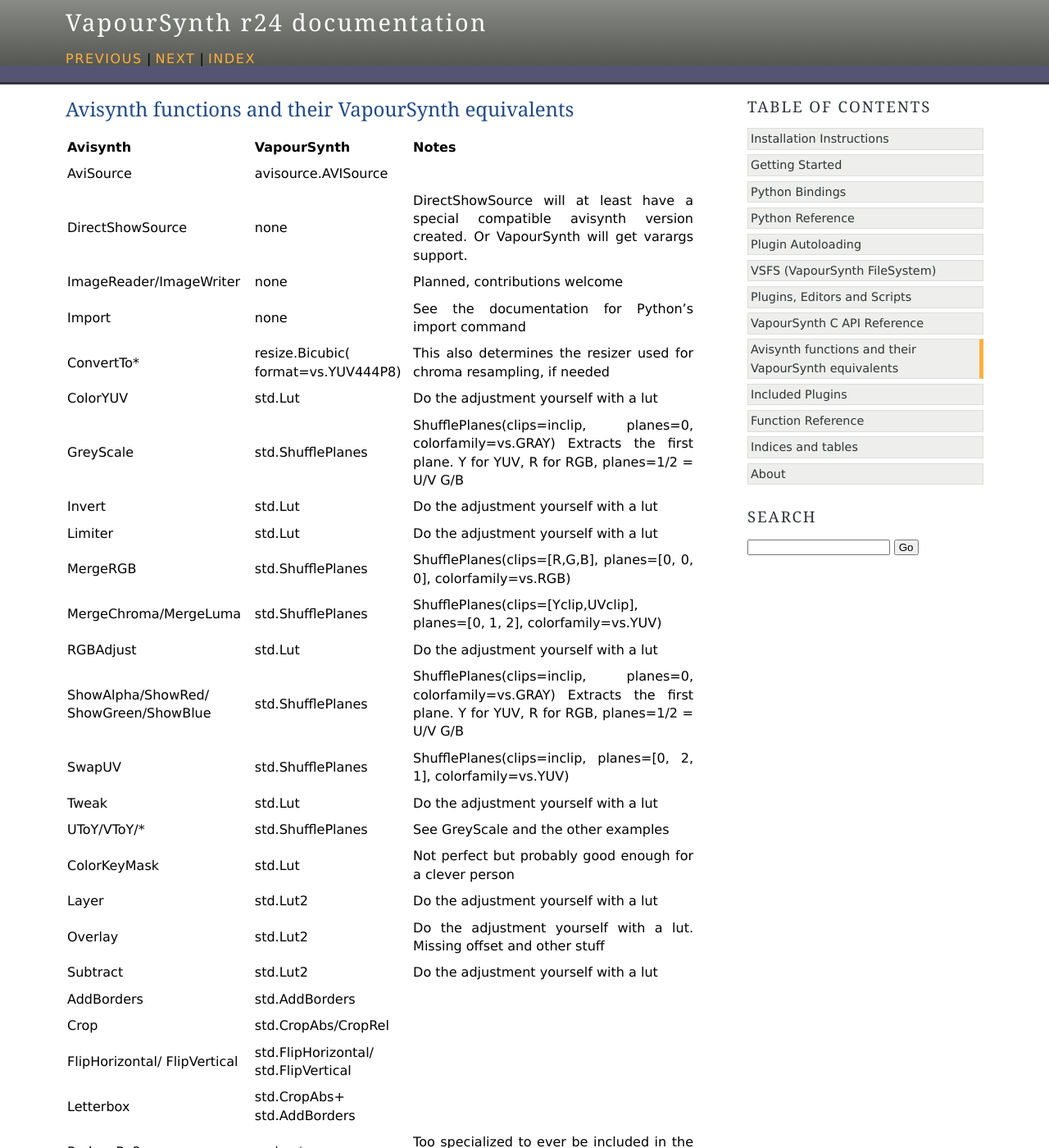
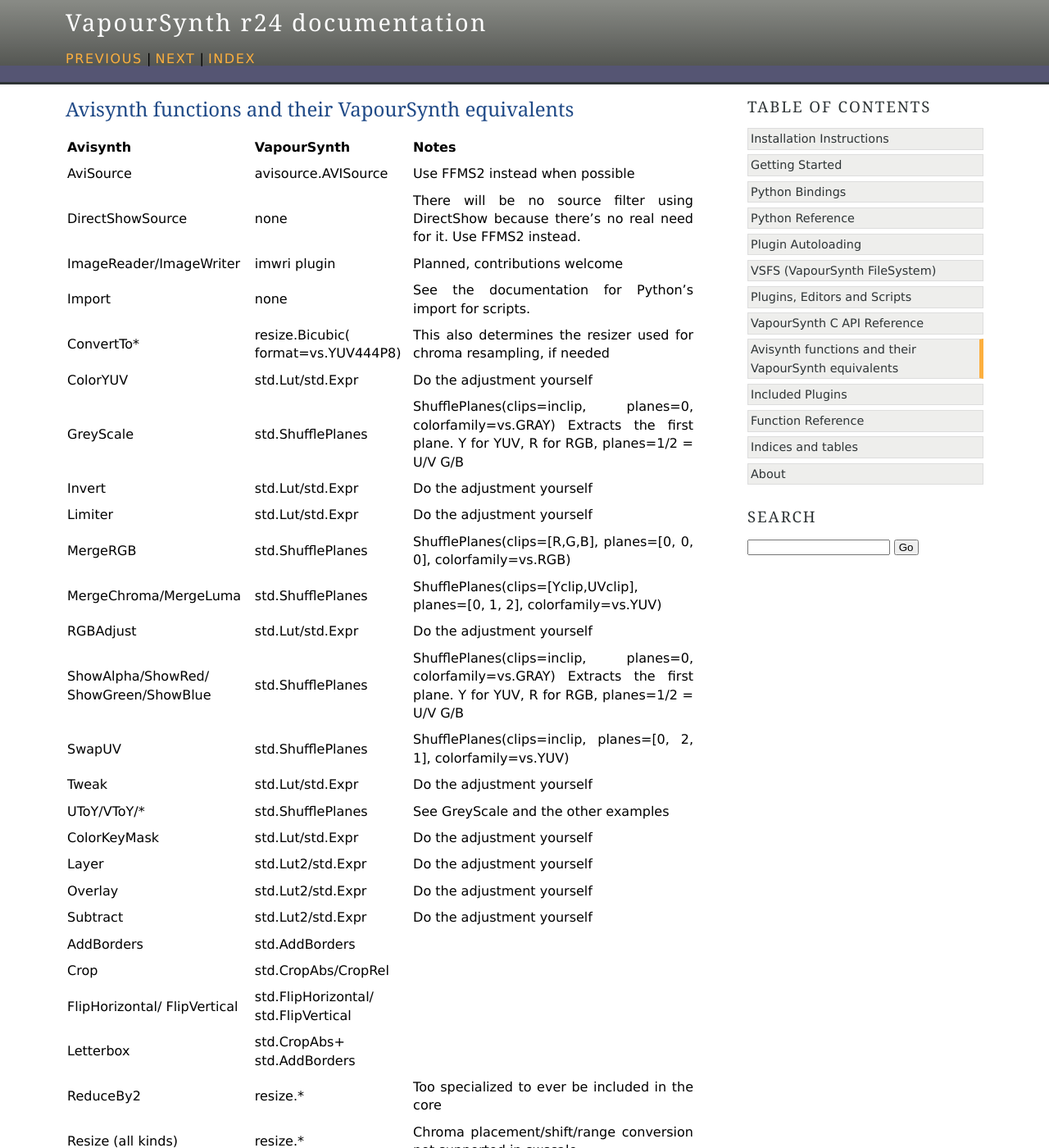
Before and after one commit to vapoursynth/vapoursynth, a Sphinx documentation site: the page built from doc/avisynthcomp.rst, in a window 1280 px wide and 1400 px high. Shown: the whole window at 82% size. Built offline with Sphinx 7.4.7, drawn with Linux system fonts in a browser that asks for light colours; formulas are drawn with MathJax 3; some of the changed text lies outside the part shown.

Commit message:
Update documentation

```diff
--- a/doc/avisynthcomp.rst
+++ b/doc/avisynthcomp.rst
@@ -4,51 +4,50 @@
 +------------------------+---------------------+----------------------------------------------------------------------+
 | Avisynth               | VapourSynth         | Notes                                                                |
 +========================+=====================+======================================================================+
-| AviSource              | avisource.AVISource |                                                                      |
-|                        |                     |                                                                      |
+| AviSource              | avisource.AVISource | Use FFMS2 instead when possible                                      |
 +------------------------+---------------------+----------------------------------------------------------------------+
-| DirectShowSource       | none                | DirectShowSource will at least have a special compatible avisynth    |
-|                        |                     | version created. Or VapourSynth will get varargs support.            |
+| DirectShowSource       | none                | There will be no source filter using DirectShow because there's no   |
+|                        |                     | real need for it. Use FFMS2 instead.                                 |
 +------------------------+---------------------+----------------------------------------------------------------------+
-| ImageReader/ImageWriter| none                | Planned, contributions welcome                                       |
+| ImageReader/ImageWriter| imwri plugin        | Planned, contributions welcome                                       |
 +------------------------+---------------------+----------------------------------------------------------------------+
-| Import                 | none                | See the documentation for Python's import command                    |
+| Import                 | none                | See the documentation for Python's import for scripts.               |
 +------------------------+---------------------+----------------------------------------------------------------------+
 | ConvertTo*             | resize.Bicubic(     | This also determines the resizer used for chroma resampling,         |
 |                        | format=vs.YUV444P8) | if needed                                                            |
 +------------------------+---------------------+----------------------------------------------------------------------+
-| ColorYUV               | std.Lut             | Do the adjustment yourself with a lut                                |
+| ColorYUV               | std.Lut/std.Expr    | Do the adjustment yourself                                           |
 +------------------------+---------------------+----------------------------------------------------------------------+
 | GreyScale              | std.ShufflePlanes   | ShufflePlanes(clips=inclip, planes=0, colorfamily=vs.GRAY)           |
 |                        |                     | Extracts the first plane. Y for YUV, R for RGB, planes=1/2 = U/V G/B |
 +------------------------+---------------------+----------------------------------------------------------------------+
-| Invert                 | std.Lut             | Do the adjustment yourself with a lut                                |
+| Invert                 | std.Lut/std.Expr    | Do the adjustment yourself                                           |
 +------------------------+---------------------+----------------------------------------------------------------------+
-| Limiter                | std.Lut             | Do the adjustment yourself with a lut                                |
+| Limiter                | std.Lut/std.Expr    | Do the adjustment yourself                                           |
 +------------------------+---------------------+----------------------------------------------------------------------+
 | MergeRGB               | std.ShufflePlanes   | ShufflePlanes(clips=[R,G,B], planes=[0, 0, 0], colorfamily=vs.RGB)   |
 +------------------------+---------------------+----------------------------------------------------------------------+
 | MergeChroma/MergeLuma  | std.ShufflePlanes   | ShufflePlanes(clips=[Yclip,UVclip], planes=[0, 1, 2],                |
 |                        |                     | colorfamily=vs.YUV)                                                  |
 +------------------------+---------------------+----------------------------------------------------------------------+
-| RGBAdjust              | std.Lut             | Do the adjustment yourself with a lut                                |
+| RGBAdjust              | std.Lut/std.Expr    | Do the adjustment yourself                                           |
 +------------------------+---------------------+----------------------------------------------------------------------+
 | ShowAlpha/ShowRed/     | std.ShufflePlanes   | ShufflePlanes(clips=inclip, planes=0, colorfamily=vs.GRAY)           |
 | ShowGreen/ShowBlue     |                     | Extracts the first plane. Y for YUV, R for RGB, planes=1/2 = U/V G/B |
 +------------------------+---------------------+----------------------------------------------------------------------+
 | SwapUV                 | std.ShufflePlanes   | ShufflePlanes(clips=inclip, planes=[0, 2, 1], colorfamily=vs.YUV)    |
 +------------------------+---------------------+----------------------------------------------------------------------+
-| Tweak                  | std.Lut             | Do the adjustment yourself with a lut                                |
+| Tweak                  | std.Lut/std.Expr    | Do the adjustment yourself                                           |
 +------------------------+---------------------+----------------------------------------------------------------------+
 | UToY/VToY/*            | std.ShufflePlanes   | See GreyScale and the other examples                                 |
 +------------------------+---------------------+----------------------------------------------------------------------+
-| ColorKeyMask           | std.Lut             | Not perfect but probably good enough for a clever person             |
+| ColorKeyMask           | std.Lut/std.Expr    | Do the adjustment yourself                                           |
 +------------------------+---------------------+----------------------------------------------------------------------+
-| Layer                  | std.Lut2            | Do the adjustment yourself with a lut                                |
+| Layer                  | std.Lut2/std.Expr   | Do the adjustment yourself                                           |
 +------------------------+---------------------+----------------------------------------------------------------------+
-| Overlay                | std.Lut2            | Do the adjustment yourself with a lut. Missing offset and other stuff|
+| Overlay                | std.Lut2/std.Expr   | Do the adjustment yourself                                           |
 +------------------------+---------------------+----------------------------------------------------------------------+
-| Subtract               | std.Lut2            | Do the adjustment yourself with a lut                                |
+| Subtract               | std.Lut2/std.Expr   | Do the adjustment yourself                                           |
 +------------------------+---------------------+----------------------------------------------------------------------+
 | AddBorders             | std.AddBorders      |                                                                      |
 +------------------------+---------------------+----------------------------------------------------------------------+
@@ -68,9 +67,11 @@
 +------------------------+---------------------+----------------------------------------------------------------------+
 | TurnRight/TurnLeft     | std.Transpose       | Add std.FlipHorizontal/std.FlipVertical to create a true turn        |
 +------------------------+---------------------+----------------------------------------------------------------------+
-| ConditionalFilter      | std.SelectClip      | Can also substitute many of the other conditionals                   |
+| ConditionalFilter      | std.FrameEval       | Can also substitute many of the other conditionals                   |
 +------------------------+---------------------+----------------------------------------------------------------------+
-| Animate/ApplyRange     | none                | Will never have an equivalent                                        |
+| Animate                | std.FrameEval       | Combine with python scripting                                        |
++------------------------+---------------------+----------------------------------------------------------------------+
+| ApplyRange             | none                | Use python scripting instead                                         |
 +------------------------+---------------------+----------------------------------------------------------------------+
 | BlankClip              | std.BlankClip       |                                                                      |
 +------------------------+---------------------+----------------------------------------------------------------------+
--- a/doc/pluginlist.rst
+++ b/doc/pluginlist.rst
@@ -30,9 +31,11 @@
 * `GenericFilters <http://forum.doom9.org/showthread.php?t=166842>`_ -- Common image processing filters (replaces most of masktools)
 * `Histogram <https://github.com/dubhater/vapoursynth-histogram>`_ -- bundled with the installer
 * `L-SMASH Source <http://forum.doom9.org/showthread.php?t=167435>`_
+* `MSmoosh <http://forum.doom9.org/showthread.php?t=171159>`_ -- MSmooth and MSharpen ports
 * `nnedi3 <http://forum.doom9.org/showthread.php?t=166434>`_ -- Field interpolator/deinterlacer
 * `SceneChange <http://forum.doom9.org/showthread.php?t=166769>`_ -- Scene change detection and flagging
 * `SSIQ <https://github.com/dubhater/vapoursynth-ssiq>`_ -- Spatial derainbowing filter
+* `TComb <http://forum.doom9.org/showthread.php?t=171124>`_ -- port of the Avisynth script
 * `TempLinearApproximate <http://forum.doom9.org/showthread.php?t=169782>`_ -- A temporal smoother
 * `TemporalSoften <https://github.com/dubhater/vapoursynth-temporalsoften>`_ -- bundled with the installer
 * `Unresize <http://forum.doom9.org/showthread.php?t=169829>`_ -- Undoes resizing
```
Also changed, not shown: other parts of doc/pluginlist.rst (+1 -0 lines).
